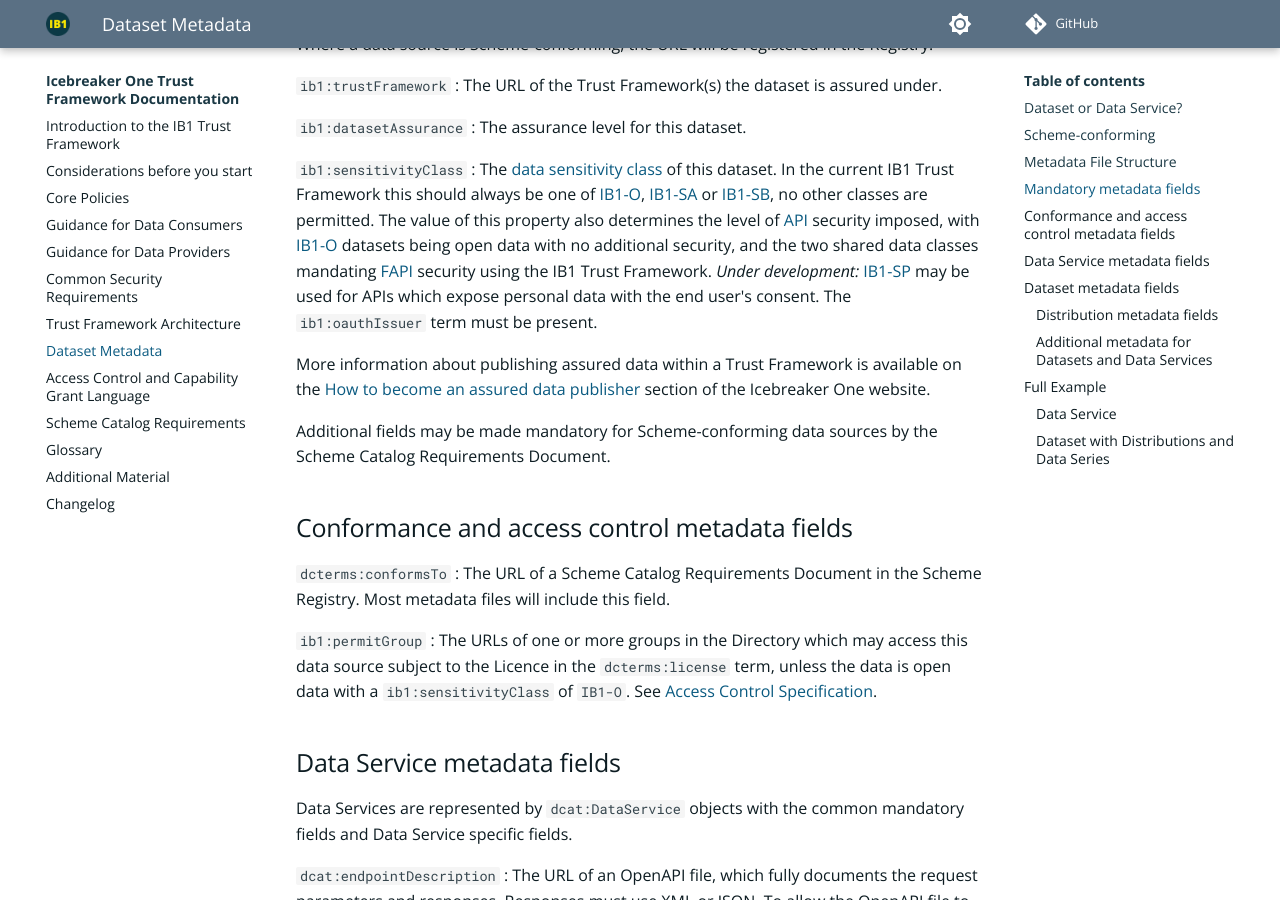
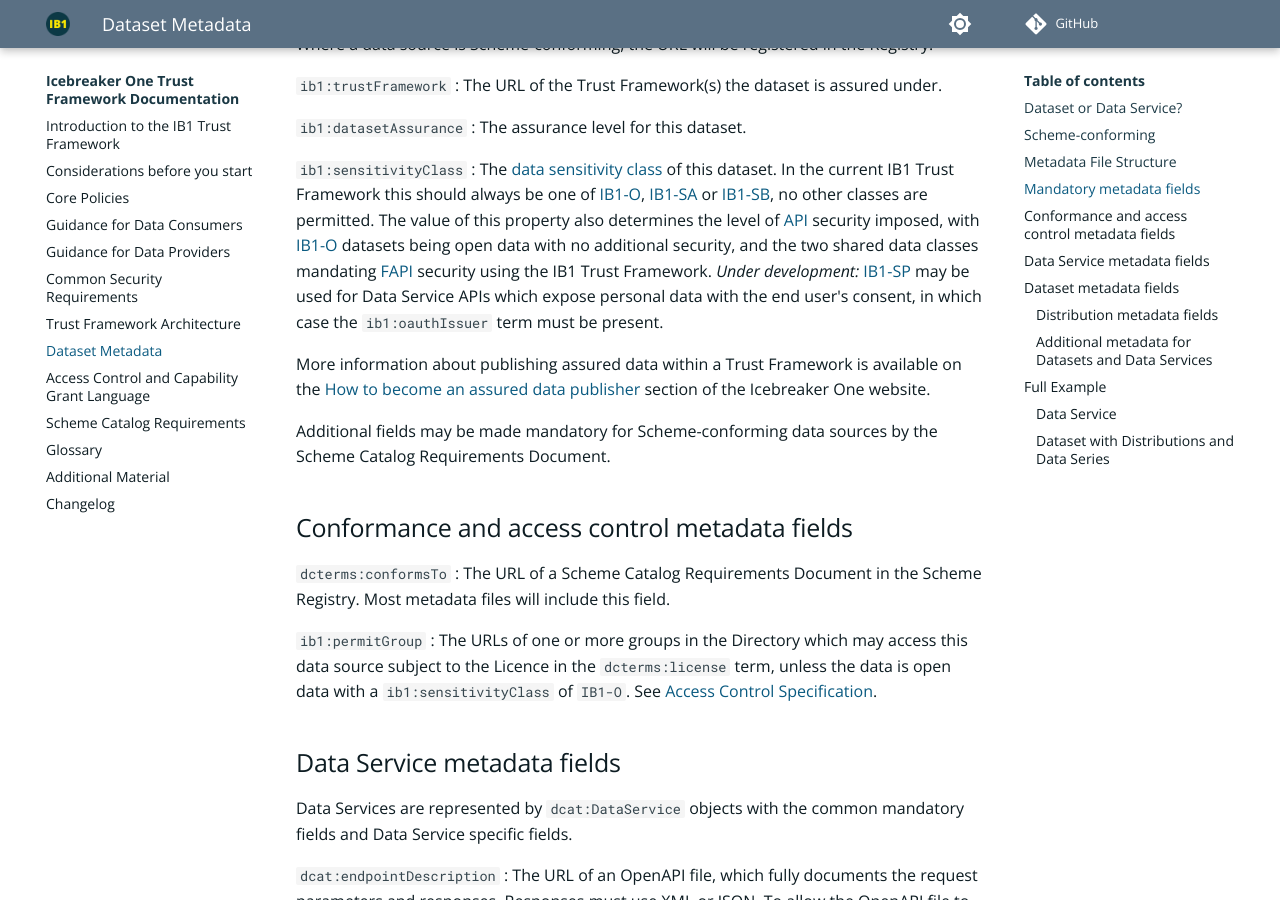
Before and after one commit to icebreakerone/ib1-technical-docs, an MkDocs documentation site: the page built from docs/metadata.md, in a window 1280 px wide and 900 px high, scrolled down 1902 px. Built offline with MkDocs 1.6.1 and Material for MkDocs 9.7.7, drawn with Linux system fonts in a browser that asks for light colours; plug-ins that fetch from the network failed and are left out; comment, search, counter and statistics services are not loaded; the version menu is left out.

```diff
--- a/docs/metadata.md
+++ b/docs/metadata.md
@@ -79,7 +79,7 @@
 
 `ib1:sensitivityClass`
 : The [data sensitivity class](glossary.md#term-Data-sensitivity-class) of this dataset. In the current IB1 Trust Framework this should always be one of [IB1-O](glossary.md#term-Data-sensitivity-class-open),  [IB1-SA](glossary.md#term-Data-sensitivity-class-shared-A) or [IB1-SB](glossary.md#term-Data-sensitivity-class-shared-B), no other classes are permitted. The value of this property also determines the level of [API](glossary.md#term-Application-programming-interface) security imposed, with [IB1-O](glossary.md#term-Data-sensitivity-class-open) datasets being open data with no additional security, and the two shared data classes mandating [FAPI](glossary.md#term-Financial-Grade-API) security using the IB1 Trust Framework.
-*Under development:* [IB1-SP](glossary.md#term-Data-sensitivity-class-personal) may be used for APIs which expose personal data with the end user's consent. The `ib1:oauthIssuer` term must be present.
+*Under development:* [IB1-SP](glossary.md#term-Data-sensitivity-class-personal) may be used for Data Service APIs which expose personal data with the end user's consent, in which case the `ib1:oauthIssuer` term must be present.
 
 More information about publishing assured data within a Trust Framework is available on the [How to become an assured data publisher](https://icebreakerone.org/sops/assured-data-publishing/) section of the Icebreaker One website.
 
```
